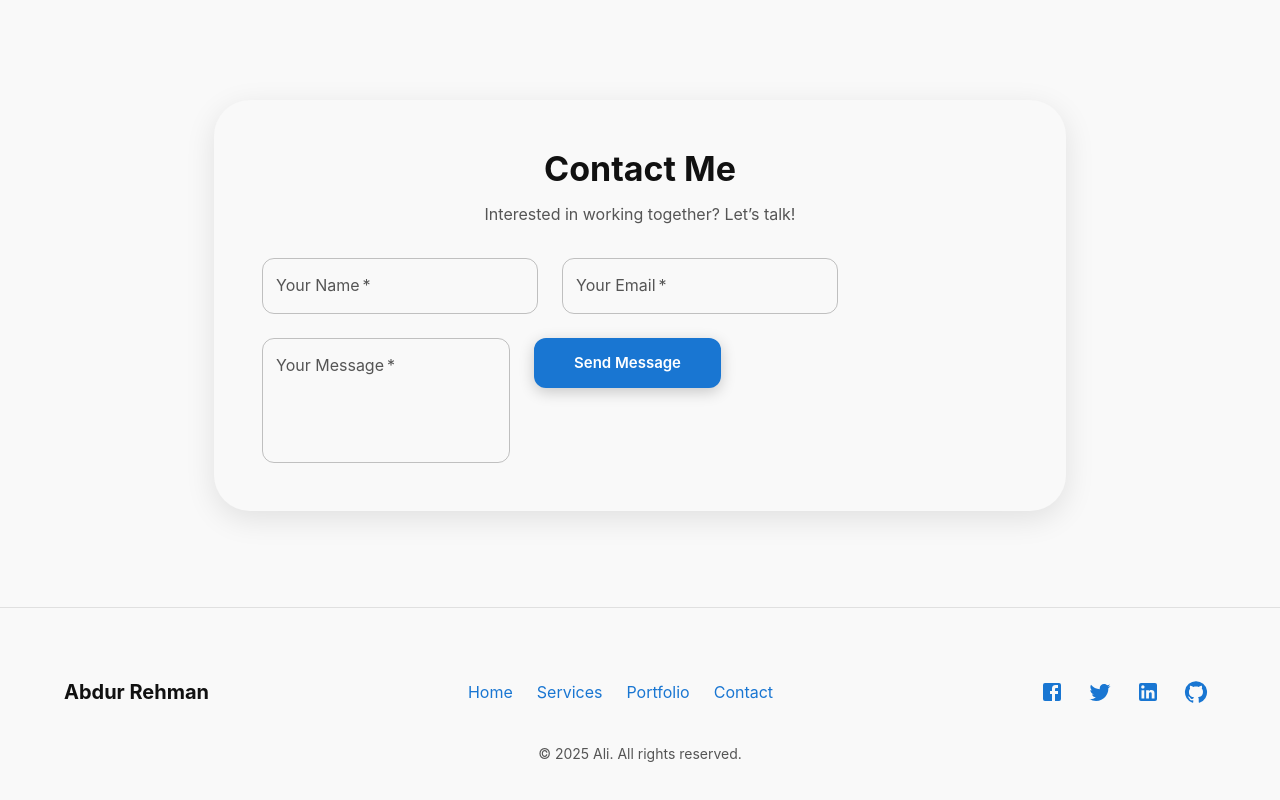
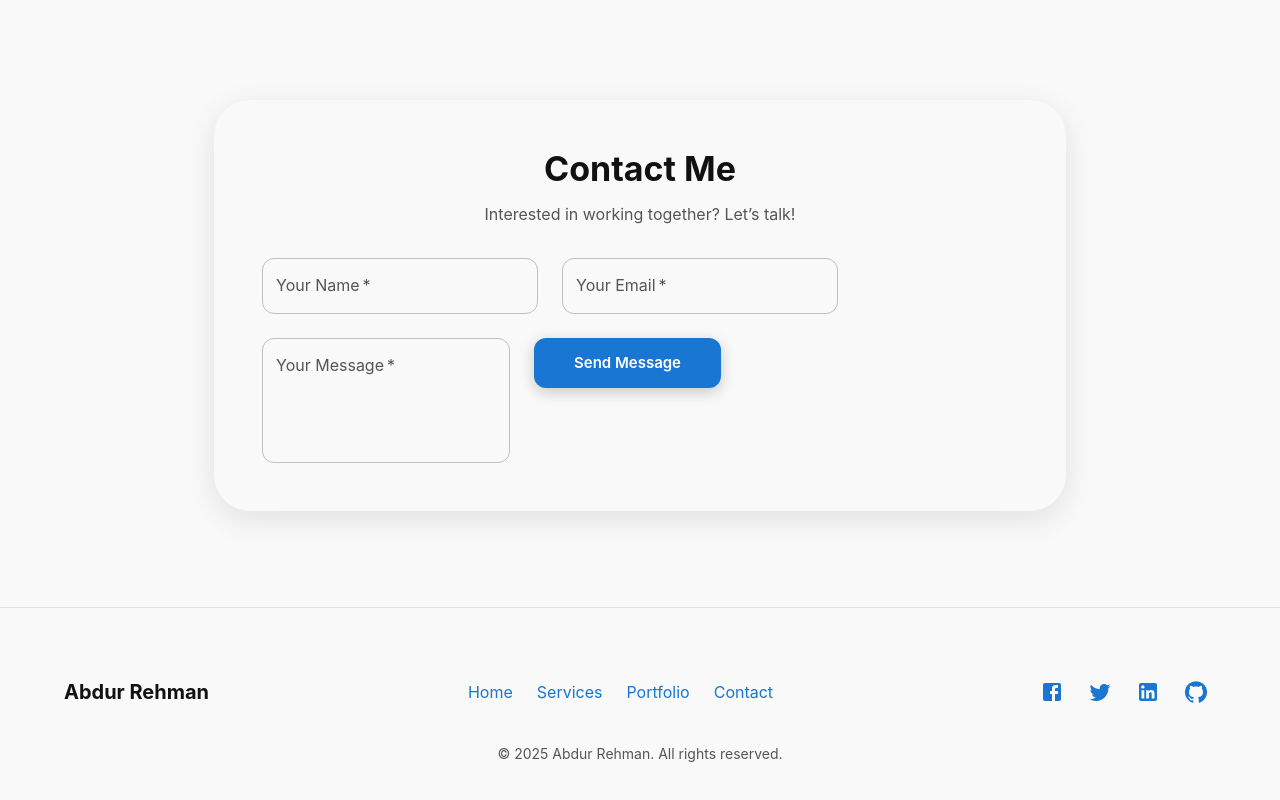
Before and after one commit to Abdur-Rehman7/abdurrehman, a React (Vite) app: page / in a window 1280 px wide. Shown: the part 5494-6294 px from the top of the page. Built offline with nearby package versions, Linux system fonts and the light colour scheme.

Commit message:
changed fotter copy right name

```diff
--- a/src/components/Footer.jsx
+++ b/src/components/Footer.jsx
@@ -77,7 +77,7 @@ const Footer = React.forwardRef((props, ref) => {
           color="text.secondary"
           textAlign="center"
         >
-          © {new Date().getFullYear()} Ali. All rights reserved.
+          © {new Date().getFullYear()} Abdur Rehman. All rights reserved.
         </Typography>
       </Container>
     </Box>
```
